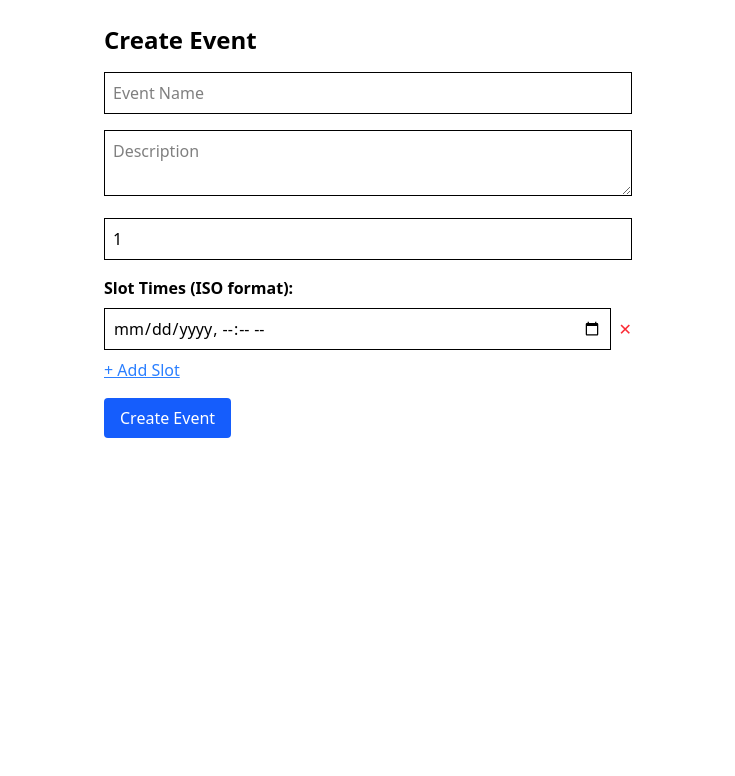
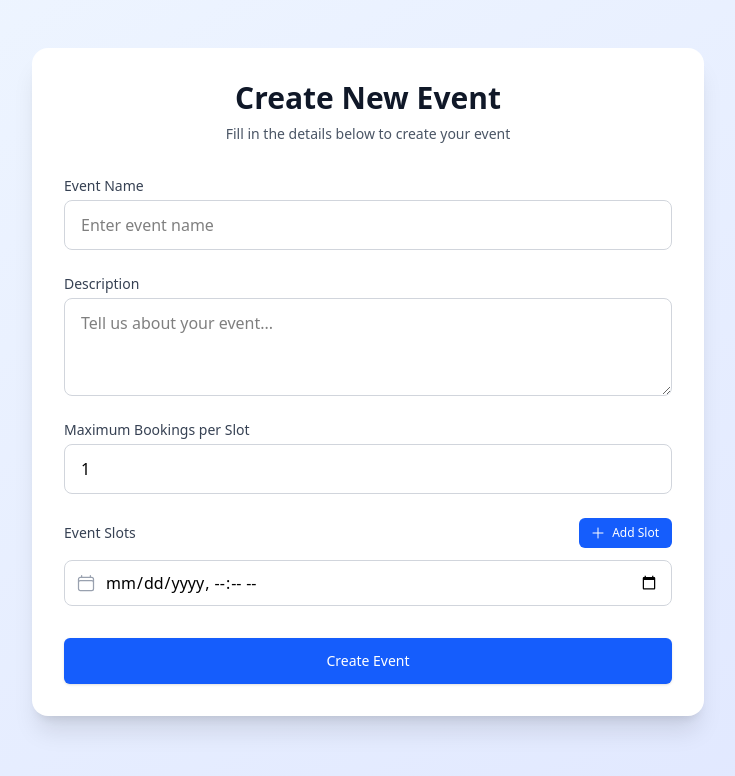
Before and after one commit to wahe7/book_slots, a React (Vite) app in the folder frontend/: page /create-event in a window 1280 px wide. Shown: the top 776 px of the page, without its empty margins (272-1007 px from the left). Built offline with nearby package versions, Linux system fonts and the light colour scheme.

Commit message:
adding css in create event page

```diff
--- a/frontend/src/pages/CreateEventPage.tsx
+++ b/frontend/src/pages/CreateEventPage.tsx
@@ -1,5 +1,6 @@
 import { useState } from "react";
 import { api } from "../services/api";
+import { PlusIcon, TrashIcon, CalendarIcon } from "@heroicons/react/24/outline";
 
 export default function CreateEventPage() {
   const [name, setName] = useState("");
@@ -35,67 +36,116 @@ export default function CreateEventPage() {
     setSlots(slots.filter((_, i) => i !== index));
 
   return (
-    <div className="p-6 max-w-xl mx-auto">
-      <h1 className="text-2xl font-bold mb-4">Create Event</h1>
-      <form onSubmit={handleSubmit} className="space-y-4">
+    <div className="min-h-screen bg-gradient-to-br from-blue-50 to-indigo-100 py-12 px-4 sm:px-6 lg:px-8">
+      <div className="max-w-2xl mx-auto">
+        <div className="bg-white rounded-2xl shadow-xl overflow-hidden">
+          <div className="p-8">
+            <div className="text-center mb-8">
+              <h1 className="text-3xl font-extrabold text-gray-900">Create New Event</h1>
+              <p className="mt-2 text-sm text-gray-600">Fill in the details below to create your event</p>
+            </div>
+
+            <form onSubmit={handleSubmit} className="space-y-6">
+              <div>
+                <label htmlFor="event-name" className="block text-sm font-medium text-gray-700 mb-1">
+                  Event Name
+                </label>
                 <input
-          className="border p-2 w-full"
-          placeholder="Event Name"
+                  id="event-name"
+                  type="text"
+                  className="block w-full px-4 py-3 rounded-lg border border-gray-300 focus:ring-2 focus:ring-blue-500 focus:border-blue-500 transition duration-200"
+                  placeholder="Enter event name"
                   value={name}
                   onChange={(e) => setName(e.target.value)}
                   required
                 />
+              </div>
+
+              <div>
+                <label htmlFor="description" className="block text-sm font-medium text-gray-700 mb-1">
+                  Description
+                </label>
                 <textarea
-          className="border p-2 w-full"
-          placeholder="Description"
+                  id="description"
+                  rows={3}
+                  className="block w-full px-4 py-3 rounded-lg border border-gray-300 focus:ring-2 focus:ring-blue-500 focus:border-blue-500 transition duration-200"
+                  placeholder="Tell us about your event..."
                   value={description}
                   onChange={(e) => setDescription(e.target.value)}
                   required
                 />
+              </div>
+
+              <div>
+                <label htmlFor="max-bookings" className="block text-sm font-medium text-gray-700 mb-1">
+                  Maximum Bookings per Slot
+                </label>
                 <input
+                  id="max-bookings"
                   type="number"
                   min={1}
-          className="border p-2 w-full"
-          placeholder="Max bookings per slot"
+                  className="block w-full px-4 py-3 rounded-lg border border-gray-300 focus:ring-2 focus:ring-blue-500 focus:border-blue-500 transition duration-200"
+                  placeholder="e.g. 10"
                   value={maxBookings}
                   onChange={(e) => setMaxBookings(parseInt(e.target.value))}
                   required
                 />
-        <div>
-          <label className="font-semibold">Slot Times (ISO format):</label>
+              </div>
+
+              <div className="space-y-3">
+                <div className="flex items-center justify-between">
+                  <label className="block text-sm font-medium text-gray-700">
+                    Event Slots
+                  </label>
+                  <button
+                    type="button"
+                    onClick={addSlot}
+                    className="inline-flex items-center px-3 py-1.5 border border-transparent text-xs font-medium rounded-md text-white bg-blue-600 hover:bg-blue-700 focus:outline-none focus:ring-2 focus:ring-offset-2 focus:ring-blue-500 transition-colors"
+                  >
+                    <PlusIcon className="-ml-0.5 mr-1.5 h-4 w-4" />
+                    Add Slot
+                  </button>
+                </div>
+
                 {slots.map((slot, idx) => (
-            <div key={idx} className="flex items-center gap-2 mt-2">
+                  <div key={idx} className="flex items-center space-x-2">
+                    <div className="relative flex-1">
+                      <div className="absolute inset-y-0 left-0 pl-3 flex items-center pointer-events-none">
+                        <CalendarIcon className="h-5 w-5 text-gray-400" />
+                      </div>
                       <input
                         type="datetime-local"
                         value={slot}
                         onChange={(e) => handleSlotChange(idx, e.target.value)}
-                className="border p-2 flex-1"
+                        className="block w-full pl-10 pr-3 py-2.5 rounded-lg border border-gray-300 focus:ring-2 focus:ring-blue-500 focus:border-blue-500 transition duration-200"
                         required
                       />
+                    </div>
+                    {slots.length > 1 && (
                       <button
                         type="button"
                         onClick={() => removeSlot(idx)}
-                className="text-red-500"
+                        className="inline-flex items-center p-2 border border-transparent rounded-full text-red-600 hover:bg-red-50 focus:outline-none focus:ring-2 focus:ring-offset-2 focus:ring-red-500 transition-colors"
                       >
-                ✕
+                        <TrashIcon className="h-5 w-5" />
                       </button>
+                    )}
                   </div>
                 ))}
-          <button
-            type="button"
-            onClick={addSlot}
-            className="mt-2 text-blue-500 underline"
-          >
-            + Add Slot
-          </button>
               </div>
+
+              <div className="pt-2">
                 <button
                   type="submit"
-          className="bg-blue-600 text-white px-4 py-2 rounded"
+                  className="w-full flex justify-center py-3 px-4 border border-transparent rounded-md shadow-sm text-sm font-medium text-white bg-blue-600 hover:bg-blue-700 focus:outline-none focus:ring-2 focus:ring-offset-2 focus:ring-blue-500 transition-colors"
                 >
                   Create Event
                 </button>
+              </div>
             </form>
+          </div>
+        </div>
+      </div>
     </div>
   );
 }
```
Lines whose indentation alone changed are shown as unchanged.
